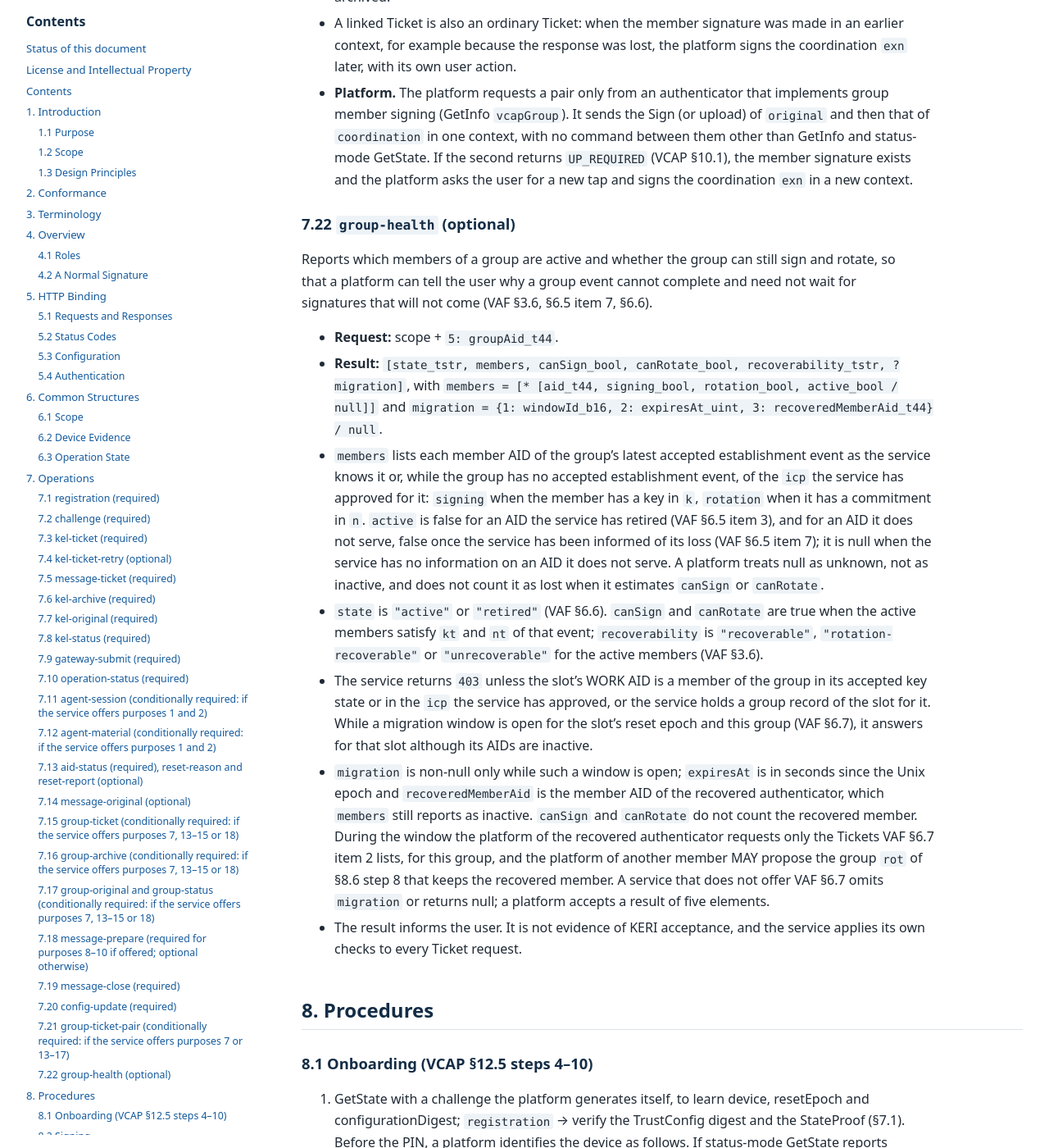
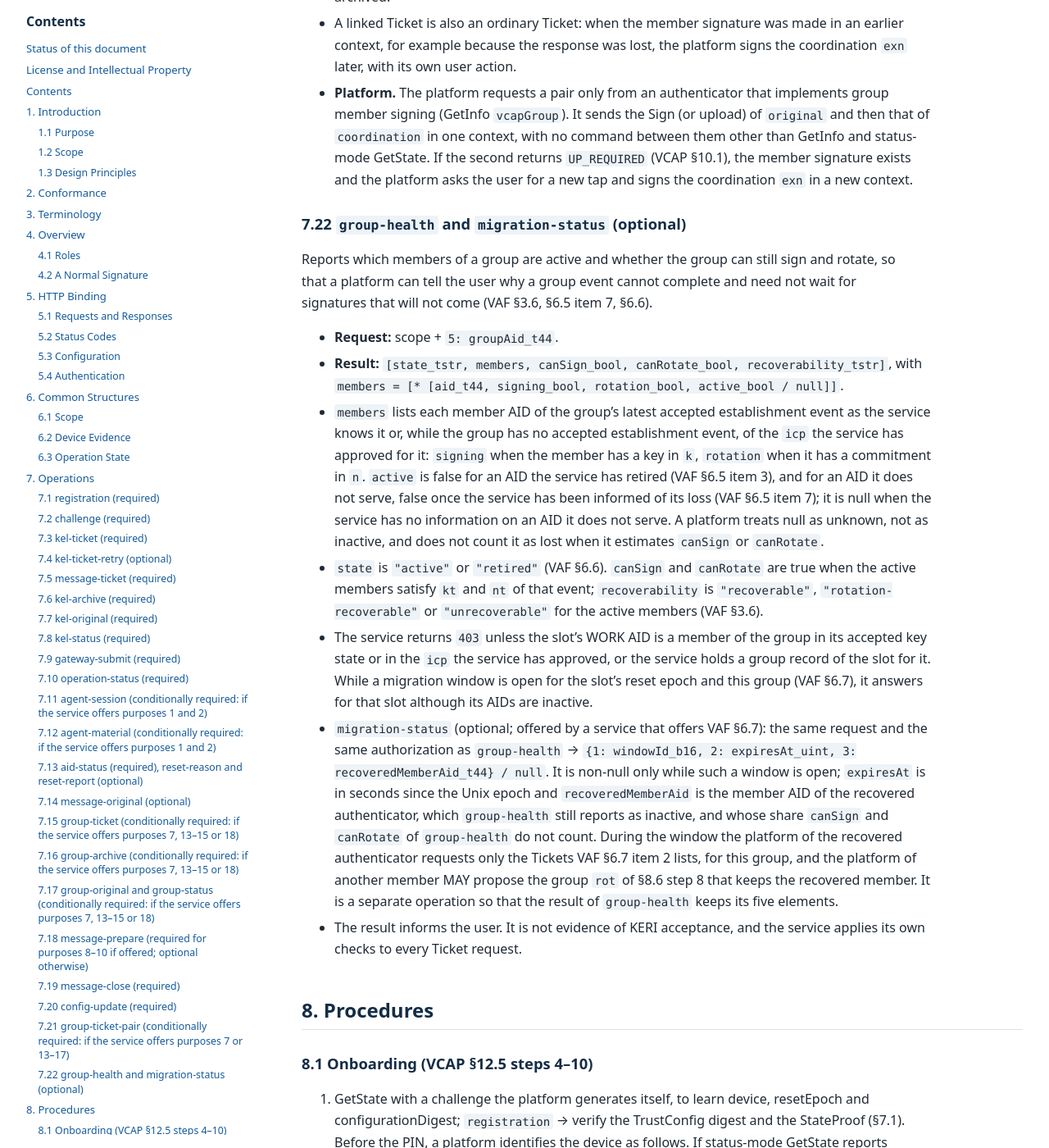
Before and after one commit to vlei-auth/vcap-ei, a Jekyll site: the page built from index.md, in a window 1280 px wide and 1400 px high, scrolled down 23476 px. Shown: the whole window at 82% size. Built offline with Jekyll 4.4.1, drawn with Linux system fonts in a browser that asks for light colours; some of the changed text lies outside the part shown.

Commit message:
Keep group-health compatible with separate migration-status operation

```diff
--- a/vcap-ei-1.0.md
+++ b/vcap-ei-1.0.md
@@ -490,16 +490,16 @@ Requests, in one decision, the Ticket for a member signature and a linked Ticket
 - A linked Ticket is also an ordinary Ticket: when the member signature was made in an earlier context, for example because the response was lost, the platform signs the coordination `exn` later, with its own user action.
 - **Platform.** The platform requests a pair only from an authenticator that implements group member signing (GetInfo `vcapGroup`). It sends the Sign (or upload) of `original` and then that of `coordination` in one context, with no command between them other than GetInfo and status-mode GetState. If the second returns `UP_REQUIRED` (VCAP §10.1), the member signature exists and the platform asks the user for a new tap and signs the coordination `exn` in a new context.
 
-### 7.22 `group-health` (optional)
+### 7.22 `group-health` and `migration-status` (optional)
 
 Reports which members of a group are active and whether the group can still sign and rotate, so that a platform can tell the user why a group event cannot complete and need not wait for signatures that will not come (VAF §3.6, §6.5 item 7, §6.6).
 
 - **Request:** scope + `5: groupAid_t44`.
-- **Result:** `[state_tstr, members, canSign_bool, canRotate_bool, recoverability_tstr, ? migration]`, with `members = [* [aid_t44, signing_bool, rotation_bool, active_bool / null]]` and `migration = {1: windowId_b16, 2: expiresAt_uint, 3: recoveredMemberAid_t44} / null`.
+- **Result:** `[state_tstr, members, canSign_bool, canRotate_bool, recoverability_tstr]`, with `members = [* [aid_t44, signing_bool, rotation_bool, active_bool / null]]`.
 - `members` lists each member AID of the group's latest accepted establishment event as the service knows it or, while the group has no accepted establishment event, of the `icp` the service has approved for it: `signing` when the member has a key in `k`, `rotation` when it has a commitment in `n`. `active` is false for an AID the service has retired (VAF §6.5 item 3), and for an AID it does not serve, false once the service has been informed of its loss (VAF §6.5 item 7); it is null when the service has no information on an AID it does not serve. A platform treats null as unknown, not as inactive, and does not count it as lost when it estimates `canSign` or `canRotate`.
 - `state` is `"active"` or `"retired"` (VAF §6.6). `canSign` and `canRotate` are true when the active members satisfy `kt` and `nt` of that event; `recoverability` is `"recoverable"`, `"rotation-recoverable"` or `"unrecoverable"` for the active members (VAF §3.6).
 - The service returns `403` unless the slot's WORK AID is a member of the group in its accepted key state or in the `icp` the service has approved, or the service holds a group record of the slot for it. While a migration window is open for the slot's reset epoch and this group (VAF §6.7), it answers for that slot although its AIDs are inactive.
-- `migration` is non-null only while such a window is open; `expiresAt` is in seconds since the Unix epoch and `recoveredMemberAid` is the member AID of the recovered authenticator, which `members` still reports as inactive. `canSign` and `canRotate` do not count the recovered member. During the window the platform of the recovered authenticator requests only the Tickets VAF §6.7 item 2 lists, for this group, and the platform of another member MAY propose the group `rot` of §8.6 step 8 that keeps the recovered member. A service that does not offer VAF §6.7 omits `migration` or returns null; a platform accepts a result of five elements.
+- `migration-status` (optional; offered by a service that offers VAF §6.7): the same request and the same authorization as `group-health` → `{1: windowId_b16, 2: expiresAt_uint, 3: recoveredMemberAid_t44} / null`. It is non-null only while such a window is open; `expiresAt` is in seconds since the Unix epoch and `recoveredMemberAid` is the member AID of the recovered authenticator, which `group-health` still reports as inactive, and whose share `canSign` and `canRotate` of `group-health` do not count. During the window the platform of the recovered authenticator requests only the Tickets VAF §6.7 item 2 lists, for this group, and the platform of another member MAY propose the group `rot` of §8.6 step 8 that keeps the recovered member. It is a separate operation so that the result of `group-health` keeps its five elements.
 - The result informs the user. It is not evidence of KERI acceptance, and the service applies its own checks to every Ticket request.
 
 ## 8. Procedures
@@ -571,7 +571,7 @@ The platform MUST NOT guess or increment a reset epoch itself.
 5. Read `group-status` until `thresholdMet` and `networkAccepted`; the platform reports these stages separately from "member signed".
 6. If `group-status` reports `"abandoned"` with a `replacementSaid`, obtain the replacement's bytes and repeat steps 3–4 for it, with purpose 7 and a StateProof carrying the group record when the slot's group record holds the abandoned event. A slot replaces at most once per sequence number (VCAP §8.4.4), so the service SHOULD have all members agree on a replacement's bytes before it issues the first replacement Ticket.
 7. To sign a message of the group, for example an IPEX `grant` of a credential the group issues or `/end/role/add` for the group AID: `message-ticket` (purpose 16 or 17) → Sign(GROUP_EXN or RPY) → `gateway-submit`; then send the signature to the other members in a `/multisig/exn` or `/multisig/rpy` `exn` under purpose 6 (steps 4–5).
-8. **Member loss.** When `group-health` (§7.22) or a notification under VAF §6.5 item 7 shows an inactive member, the platform stops waiting for that member's signature; a member whose status is unknown (null) is not treated as inactive. If the active members can rotate (`canRotate`), a remaining member builds a group `rot` that removes the inactive member's key and commitment and, where the enterprise names a successor AID, adds it; the members sign it under steps 2–5, and a joining member signs under purpose 15. Otherwise the platform reports that the group can no longer rotate and offers no further group operation for it; after a retirement determination (VAF §6.6) `group-status` reports `"retired"` and Tickets for the group are refused with code 3. When `group-health` reports a `migration` (VAF §6.7), a remaining member MAY instead build a group `rot` that keeps the recovered member, adds its successor and has a next threshold that the members other than the recovered one satisfy; the recovered member signs it under steps 2–5, with its own `rot` first where step 2 requires it, and after the group has accepted it the other members remove the recovered member under this step without its signature.
+8. **Member loss.** When `group-health` (§7.22) or a notification under VAF §6.5 item 7 shows an inactive member, the platform stops waiting for that member's signature; a member whose status is unknown (null) is not treated as inactive. If the active members can rotate (`canRotate`), a remaining member builds a group `rot` that removes the inactive member's key and commitment and, where the enterprise names a successor AID, adds it; the members sign it under steps 2–5, and a joining member signs under purpose 15. Otherwise the platform reports that the group can no longer rotate and offers no further group operation for it; after a retirement determination (VAF §6.6) `group-status` reports `"retired"` and Tickets for the group are refused with code 3. When `migration-status` (§7.22) reports an open window (VAF §6.7), a remaining member MAY instead build a group `rot` that keeps the recovered member, adds its successor and has a next threshold that the members other than the recovered one satisfy; the recovered member signs it under steps 2–5, with its own `rot` first where step 2 requires it, and after the group has accepted it the other members remove the recovered member under this step without its signature.
 9. **Release.** When the slot no longer takes part in a group (the group is retired, the slot was rotated out, or the employee left it) and the authenticator needs the record for another group, or the enterprise offers it: `challenge` → GetState with the group AID → `group-ticket` (purpose 18) → Sign(GROUP_RELEASE) → `group-archive`. One user action. The record becomes a tombstone and frees one of the authenticator's group records (VCAP §8.5.4); the slot never signs for that group AID again, so the platform asks the user to confirm the group's name and AID first.
 
 Over USB, steps 3 and 4 run in one context: one PIN entry and two touches. Over NFC they need two taps and two contexts (VCAP §11.3); the platform MAY hold the PIN for both (VCAP §12.1 item 8). With `group-ticket-pair` (§7.21) the platform builds the coordination `exn` of step 4 before step 3, obtains both Tickets with one request, and signs both in one context with one touch or tap, followed by `group-archive` and `gateway-submit`; the same applies to the group message and its `/multisig/exn` or `/multisig/rpy` of step 7. Lost responses are reconciled per §8.3, using `group-original` and a StateProof requested with the group AID in place of `kel-original` and a plain StateProof.
@@ -709,7 +709,8 @@ No event removes an archived result, and no event rolls back a delivery that has
 | group-status | conditionally required (purposes 7, 13–15) | 5 groupAid, 6 said, 7 originalDigest | [state, thresholdMet, networkAccepted, replacementSaid?] |
 | config-update | required | 5 StateProof? | trustConfig / null |
 | group-ticket-pair | conditionally required (purposes 7, 13–17) | 5 StateProof?, 6 purpose, 7 original, 8 coordination | [Ticket, receiver?, linkedTicket, coordinationReceiver] |
-| group-health | optional | 5 groupAid | [state, members, canSign, canRotate, recoverability, ? migration] |
+| group-health | optional | 5 groupAid | [state, members, canSign, canRotate, recoverability] |
+| migration-status | optional | 5 groupAid | {1 windowId, 2 expiresAt, 3 recoveredMemberAid} / null |
 
 ## Appendix B Purpose Registry
 
@@ -854,4 +855,4 @@ This document follows these rules from the Candidate onward:
 - **15 November 2026.** Revision of the Candidate: new operation `group-ticket-pair` (§7.21, §9.3 item 6, Appendix A) issues a member signature's Ticket together with a linked Ticket for its coordination `exn` (VCAP §9.2); purpose 6 accepts such an `exn` before the member signature is archived (§7.5, §9.2 item 5); configuration updates may be looked up before the authenticator is connected and confirmed in the next context (§8.7); recovery table entries for `UP_REQUIRED` and for `TICKET_INVALID`, which now keeps the context (§8.3); NFC needs one tap per signature (§4.2, §8.6).
 - **16 November 2026.** Revision of the Candidate, resolving a review finding on the loss of a group member's authenticator: recoverability decision for group `icp` and `rot`, with code 12 or code 3 `group-recoverability`, and refusal of a retired group with code 3 `group-retired` (§7.15); `aid-status` for group AIDs and `group-status` state `"retired"` (§§ 7.13, 7.17); new optional operation `group-health` (§7.22, Appendix A); procedure on the loss of a member (§8.6 step 8); lifecycle event for a group retirement (§9.7); code 11 is not returned for a retired group (§5.2); rotation-only members in profile `"vaf-group"` (Appendix C.3). Erratum: §5.2 omitted `group-ticket-pair` among the operations that return code 12, which §7.21 already specified.
 - **16 November 2026 (second revision).** New purpose 18, group record release, with kind GROUP_RELEASE and capability bit 16 (§§ 7.15, 7.16, 8.6 step 9, Appendix B); a retired group still accepts purpose 18 (§7.15).
-- **17 November 2026.** Revision of the Candidate, resolving review findings on the loss procedures: `aid-status` answers only for the slot's own AIDs and for group AIDs, and other members' status is read through `group-health` (§§ 7.13, 8.6 step 8); `group-health` covers an approved `icp` before acceptance, reports an unknown member status as null and reports an open migration window (§7.22, Appendix A); `reset-report` state `"retired"` for a retired epoch without Reset, answered on the BindingProof alone (§7.13); the migration of VAF §6.7 in the member-loss procedure (§8.6 step 8); code 11 applies to every slot that takes part in a group, with or without a group record (§§ 7.3, 8.4).
+- **17 November 2026.** Revision of the Candidate, resolving review findings on the loss procedures: `aid-status` answers only for the slot's own AIDs and for group AIDs, and other members' status is read through `group-health` (§§ 7.13, 8.6 step 8); `group-health` covers an approved `icp` before acceptance, reports an unknown member status as null; new optional operation `migration-status` reports an open migration window (§7.22, Appendix A); `reset-report` state `"retired"` for a retired epoch without Reset, answered on the BindingProof alone (§7.13); the migration of VAF §6.7 in the member-loss procedure (§8.6 step 8); code 11 applies to every slot that takes part in a group, with or without a group record (§§ 7.3, 8.4).
```
